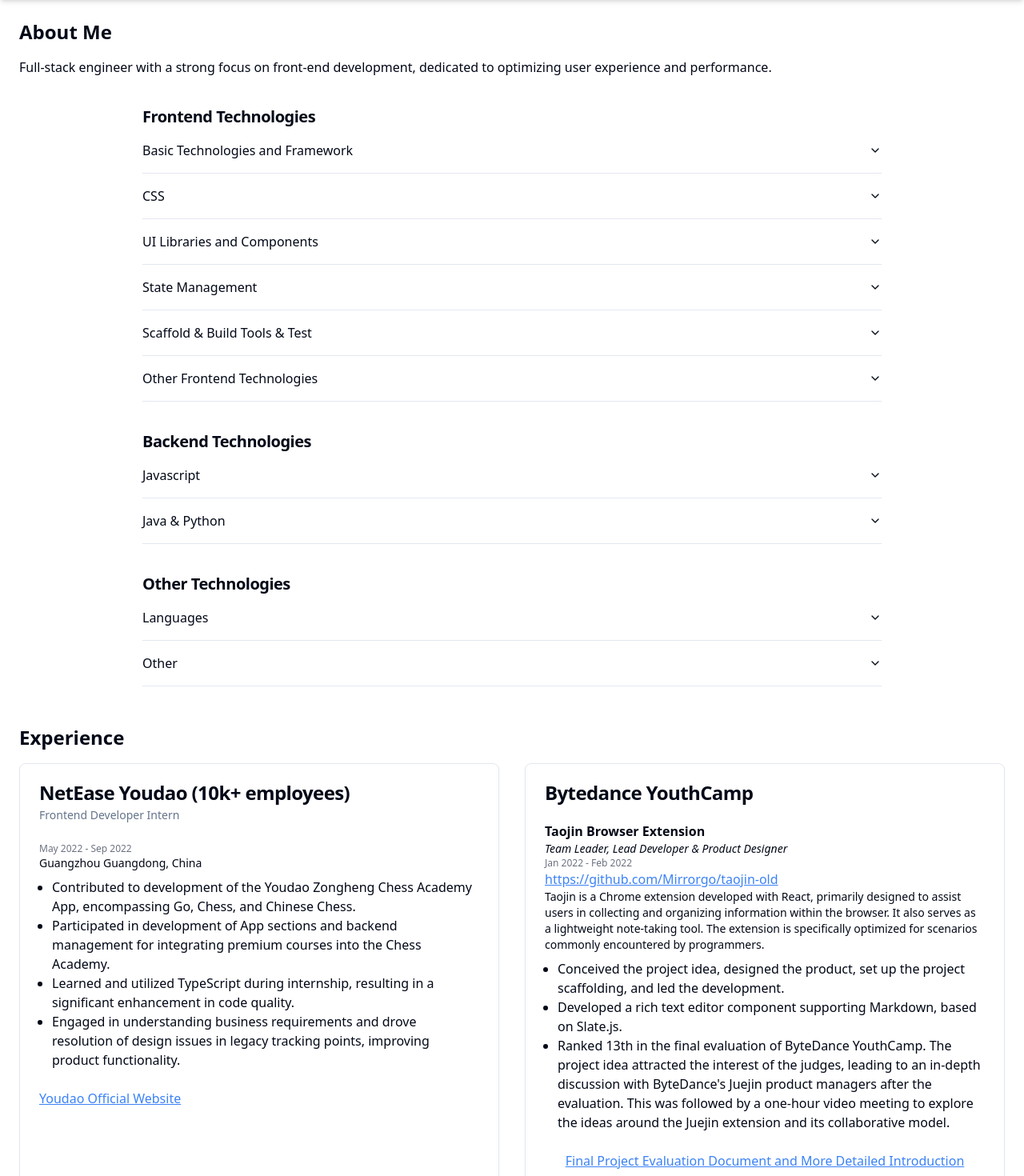
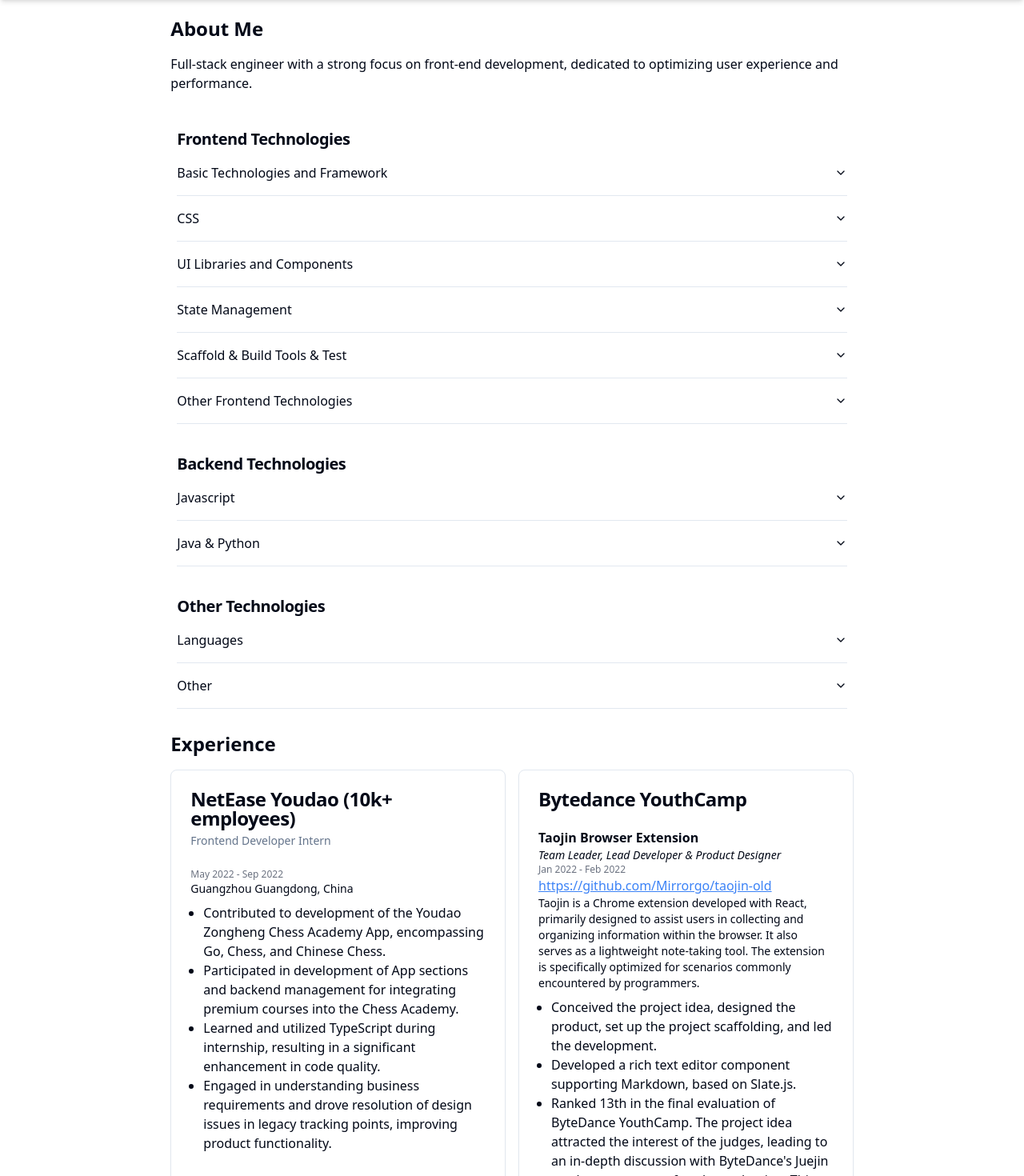
Before and after one commit to Mirrorgo/Mirrorgo, a Next.js app: page / in a window 1280 px wide. Shown: the part 40-1510 px from the top of the page at 80% size. Built offline with nearby package versions, Linux system fonts and the light colour scheme.

Commit message:
feat: Update ExperienceList, Section, and TechStackList components

```diff
--- a/app/components/experience-list.tsx
+++ b/app/components/experience-list.tsx
@@ -9,7 +9,7 @@
 
 function ExperienceList() {
   return (
-    <div className="flex space-x-8 flex-col md:flex-row">
+    <div className="flex flex-col gap-4 lg:flex-row">
       <Card className="flex-1">
         <CardHeader>
           <CardTitle>NetEase Youdao (10k+ employees)</CardTitle>
--- a/app/components/section.tsx
+++ b/app/components/section.tsx
@@ -7,7 +7,7 @@
 
 // 封装Section组件
 const Section: React.FC<SectionProps> = ({ title, id, children }) => (
-  <div id={id} className="min-h-24 p-6 scroll-mt-[40px]">
+  <div id={id} className="w-4/6 min-h-24 mx-auto scroll-mt-[45px] mt-5">
     <h2 className="text-2xl font-bold mb-4">{title}</h2>
     {children}
   </div>
--- a/app/components/tech-stack-list.tsx
+++ b/app/components/tech-stack-list.tsx
@@ -8,7 +8,7 @@
 import { ReactNode } from "react";
 function TechStackList() {
   return (
-    <div className="w-5/6 md:w-3/4 mx-auto">
+    <div className="p-2">
       <Heading>Frontend Technologies</Heading>
       {/* TODO */}
       {/* 关键技术在上面显示图标和文字，点击跳转展开accordion */}
@@ -24,6 +24,7 @@
             <TechCard description="Typescript" level={2}></TechCard>
             <TechCard description="React"></TechCard>
             <TechCard description="Next.js"></TechCard>
+            <TechCard description="Vue.js" level={1}></TechCard>
           </AccordionContent>
         </AccordionItem>
         <AccordionItem value="css">
@@ -103,6 +104,7 @@
         <AccordionItem value="languages">
           <AccordionTrigger>Languages</AccordionTrigger>
           <AccordionContent>
+            <TechCard description="Prolog" level={2}></TechCard>
             <TechCard description="Haskell" level={2}></TechCard>
             <TechCard description="Kotlin" level={1}></TechCard>
             <TechCard description="C" level={1}></TechCard>
```
